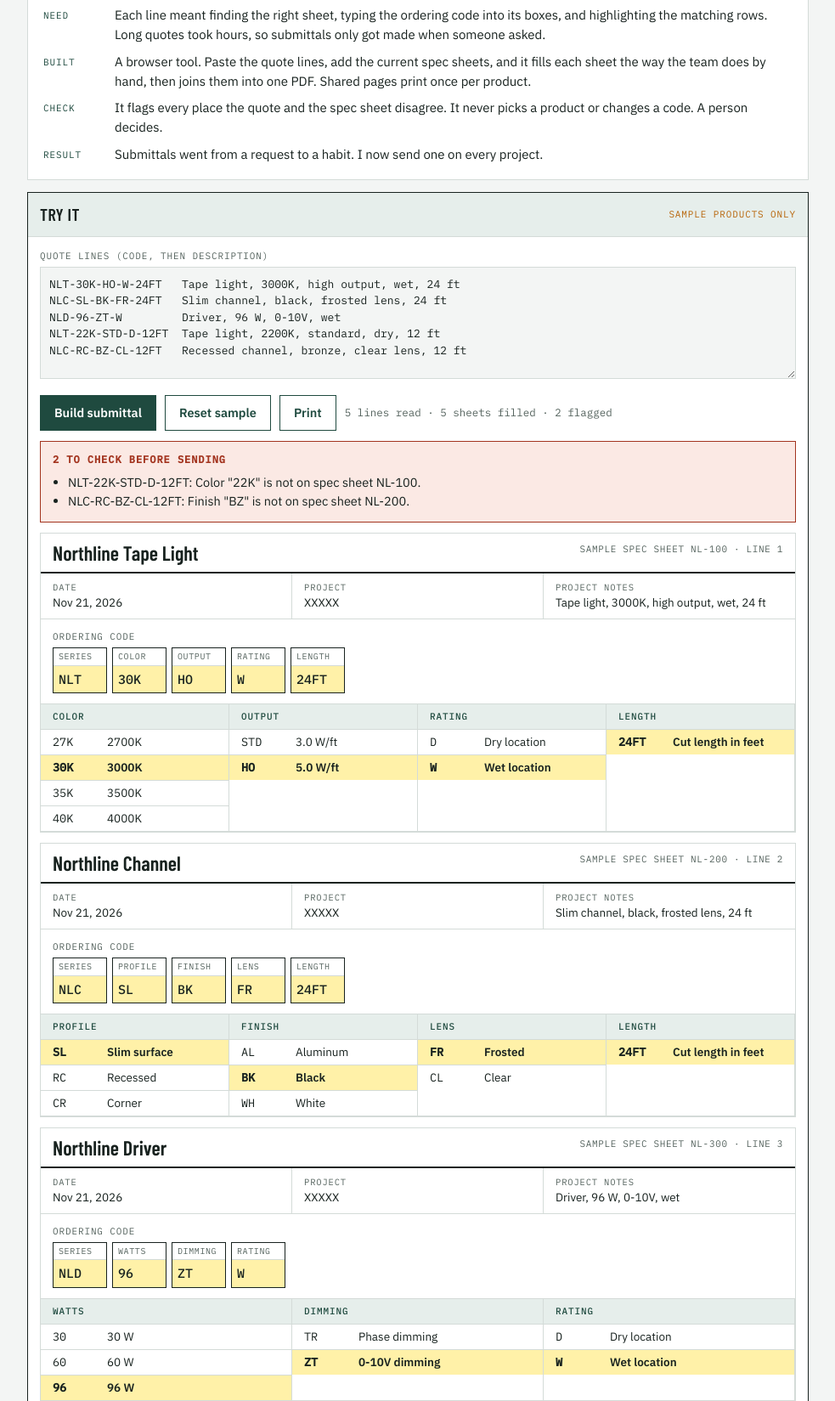
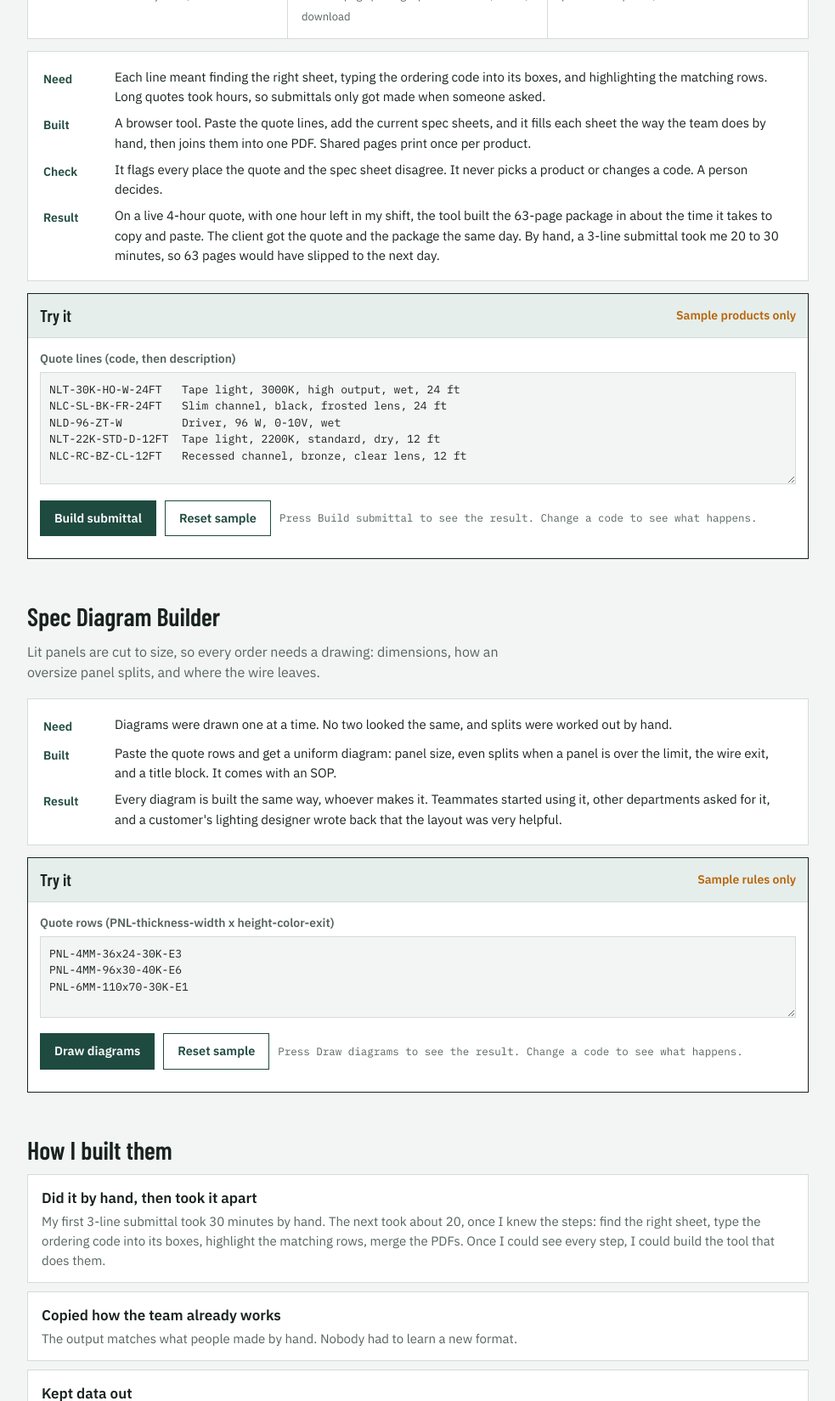
Before and after one commit to lennymachete/lennymachete.github.io, a plain HTML site: page work-tools.html in a window 1280 px wide. Shown: the part 708-2357 px from the top of the page at 85% size, without its empty margins (148-1131 px from the left). Drawn offline with nearby package versions, Linux system fonts and the light colour scheme.

Commit message:
Update work-tools.html

```diff
--- a/work-tools.html
+++ b/work-tools.html
@@ -130,6 +130,13 @@ button.ghost { background: transparent; color: var(--pine); }
   body { background: #fff; }
   .sheet, .diagram { break-inside: avoid; }
 }
+
+/* Nov 21: plainer type. Sentence case, fewer code-style labels. */
+.eyebrow, h2, .do h3, .ring .tag, .ring h3, .case dt, .bench-head b, .bench-head span, label, .flags h4 { text-transform: none; letter-spacing: 0; }
+.eyebrow, .ring .tag, .case dt, label, .bench-head span, .flags h4 { font-family: var(--body); font-size: 14px; font-weight: 600; }
+h2 { font-size: 30px; }
+.how li::before, .loop li::before { content: none; }
+.how li, .loop li { grid-template-columns: minmax(0, 1fr); }
 </style>
 </head>
 <body>
@@ -139,15 +146,15 @@ button.ghost { background: transparent; color: var(--pine); }
   <div class="eyebrow"><a href="index.html">Leonard Mazzotti</a> · Work tools · 2026</div>
   <h1>Quote lines in. <span>Finished documents out.</span></h1>
   <p class="thesis">Two tools I built for my quoting team at Elemental Brands. Both take the lines already sitting in the quote and build the document people used to make by hand. Both are used daily across Quotes, Account Management, and Customer Support.</p>
-  <p class="notice"><b>These are demos.</b> Every product, code, and rule on this page is made up for the demo. No customer, pricing, or company data is here. The real tools hold none either. The tools themselves use no AI. I designed them and used AI to write the code.</p>
+  <p class="notice"><b>These are demos.</b> Every product, code, and rule on this page is made up for the demo. No customer, pricing, or company data is here. The real tools hold none either. The tools themselves use no AI. I learned each job by doing it by hand, took it apart step by step, designed the tool around how the team already works, and tested every run until it held up. AI wrote most of the code from my direction.</p>
 </header>
 
 <section aria-labelledby="h-sub">
   <h2 id="h-sub">Submittal Builder</h2>
   <p class="lede">A submittal is the packet a customer gets to approve what they are buying: one spec sheet per product, filled in and marked up to match the quote.</p>
   <div class="figs">
-    <div><b>~20 min</b><span>for one line by hand, timed</span></div>
-    <div><b>156 pages</b><span>built in about 10 minutes with the tool</span></div>
+    <div><b>20 to 30 min</b><span>for a 3-line submittal by hand, timed twice</span></div>
+    <div><b>Seconds</b><span>for a 63-page package: paste the lines, check, download</span></div>
     <div><b>82</b><span>product templates, with an SOP</span></div>
   </div>
   <div class="case">
@@ -155,7 +162,7 @@ button.ghost { background: transparent; color: var(--pine); }
       <dt>Need</dt><dd>Each line meant finding the right sheet, typing the ordering code into its boxes, and highlighting the matching rows. Long quotes took hours, so submittals only got made when someone asked.</dd>
       <dt>Built</dt><dd>A browser tool. Paste the quote lines, add the current spec sheets, and it fills each sheet the way the team does by hand, then joins them into one PDF. Shared pages print once per product.</dd>
       <dt>Check</dt><dd>It flags every place the quote and the spec sheet disagree. It never picks a product or changes a code. A person decides.</dd>
-      <dt>Result</dt><dd>Submittals went from a request to a habit. I now send one on every project.</dd>
+      <dt>Result</dt><dd>On a live 4-hour quote, with one hour left in my shift, the tool built the 63-page package in about the time it takes to copy and paste. The client got the quote and the package the same day. By hand, a 3-line submittal took me 20 to 30 minutes, so 63 pages would have slipped to the next day.</dd>
     </dl>
   </div>
 
@@ -184,7 +191,7 @@ button.ghost { background: transparent; color: var(--pine); }
     <dl>
       <dt>Need</dt><dd>Diagrams were drawn one at a time. No two looked the same, and splits were worked out by hand.</dd>
       <dt>Built</dt><dd>Paste the quote rows and get a uniform diagram: panel size, even splits when a panel is over the limit, the wire exit, and a title block. It comes with an SOP.</dd>
-      <dt>Result</dt><dd>Every diagram is built the same way, whoever makes it.</dd>
+      <dt>Result</dt><dd>Every diagram is built the same way, whoever makes it. Teammates started using it, other departments asked for it, and a customer's lighting designer wrote back that the layout was very helpful.</dd>
     </dl>
   </div>
 
@@ -208,12 +215,14 @@ button.ghost { background: transparent; color: var(--pine); }
 <section aria-labelledby="h-how">
   <h2 id="h-how">How I built them</h2>
   <ol class="how">
-    <li><div><h4>Timed the hand process first</h4><p>One line, start to finish, about 20 minutes. That number is the reason the tool exists.</p></div></li>
+    <li><div><h4>Did it by hand, then took it apart</h4><p>My first 3-line submittal took 30 minutes by hand. The next took about 20, once I knew the steps: find the right sheet, type the ordering code into its boxes, highlight the matching rows, merge the PDFs. Once I could see every step, I could build the tool that does them.</p></div></li>
     <li><div><h4>Copied how the team already works</h4><p>The output matches what people made by hand. Nobody had to learn a new format.</p></div></li>
     <li><div><h4>Kept data out</h4><p>No pricing, no customer names, no job data. Blank fields and sample rows only.</p></div></li>
     <li><div><h4>Made it flag, not decide</h4><p>When the quote and the sheet disagree, it says so and stops. The person signs off.</p></div></li>
+    <li><div><h4>Ran it until it broke</h4><p>On a live 63-page run, the tool repeated one image and skipped the lines. I caught it before it went out, fixed it, and reran it clean the same day.</p></div></li>
     <li><div><h4>Wrote the SOP and handed it off</h4><p>Teammates tested it, I fixed what they found, and the SOP stays current with every change.</p></div></li>
   </ol>
+  <p class="lede" style="margin-top:18px"><b>Also in progress, not shown here:</b> tools I'm building with our specials team, a notes and disclosures desk that keeps what we send customers consistent, and a drawing tool. They run on company product data, so they stay inside the company.</p>
   <a class="back" href="index.html">Back to portfolio</a>
 </section>
 
@@ -258,7 +267,7 @@ button.ghost { background: transparent; color: var(--pine); }
     if (!m) return null;
     var code = m[1].toUpperCase(), desc = m[2].trim(), parts = code.split('-'), prod = CATALOG[parts[0]];
     var out = { code: code, desc: desc, product: prod || null, picks: [], flags: [] };
-    if (!prod) { out.flags.push(code + ': no spec sheet template for "' + parts[0] + '".'); return out; }
+    if (!prod) { out.flags.push(code + ': invalid product code "' + parts[0] + '". Sample codes start with NLT, NLC, or NLD.'); return out; }
     var segs = parts.slice(1);
     prod.groups.forEach(function (g, i) {
       var v = segs[i], ok;
@@ -297,7 +306,8 @@ button.ghost { background: transparent; color: var(--pine); }
       ? '<div class="flags"><h4>' + flags.length + ' to check before sending</h4><ul>' + flags.map(function (f) { return '<li>' + esc(f) + '</li>'; }).join('') + '</ul></div>'
       : '<div class="flags ok"><h4>Every line matches its spec sheet</h4></div>';
     items.forEach(function (it, i) { if (it.product) { h += sheetHTML(it, i + 1, today); built++; } });
-    return { html: h, status: items.length + ' lines read · ' + built + ' sheets filled · ' + flags.length + ' flagged' };
+    function pl(n, w) { return n + ' ' + w + (n === 1 ? '' : 's'); }
+    return { html: h, status: pl(items.length, 'line') + ' read · ' + pl(built, 'sheet') + ' filled · ' + flags.length + ' flagged' };
   }
 
   /* ---------- Spec diagram (sample rules) ---------- */
@@ -307,7 +317,7 @@ button.ghost { background: transparent; color: var(--pine); }
 
   function parsePanel(line) {
     var m = line.trim().toUpperCase().match(/^PNL-(\d+)MM-(\d+(?:\.\d+)?)X(\d+(?:\.\d+)?)-(\d{2}K)-E(\d)$/);
-    if (!m) return { error: line.trim() + ': row not read. Use PNL-4MM-36x24-30K-E3.' };
+    if (!m) return { error: line.trim() + ': invalid row. Build it like PNL-4MM-36x24-30K-E3.' };
     var w = +m[2], hgt = +m[3], ex = +m[5];
     if (!EXITS[ex]) return { error: line.trim() + ': wire exit must be 1 to 8.' };
     if (w <= 0 || hgt <= 0 || w > 400 || hgt > 400) return { error: line.trim() + ': size is out of range.' };
@@ -352,16 +362,24 @@ button.ghost { background: transparent; color: var(--pine); }
 
   if (typeof module !== 'undefined' && module.exports) { module.exports = { buildSubmittal: buildSubmittal, buildDiagrams: buildDiagrams, parsePanel: parsePanel, parseLine: parseLine }; return; }
 
-  function wire(prefix, sample, fn) {
+  function wire(prefix, sample, fn, label) {
     var input = document.getElementById(prefix + '-in'), out = document.getElementById(prefix + '-out'), status = document.getElementById(prefix + '-status');
-    function run() { var r = fn(input.value); out.innerHTML = r.html; status.textContent = r.status; }
+    var printBtn = document.getElementById(prefix + '-print');
+    function clear(msg) { out.innerHTML = ''; status.textContent = msg; if (printBtn) printBtn.hidden = true; }
+    function run() {
+      var r = fn(input.value);
+      out.innerHTML = r.html; status.textContent = r.status;
+      if (printBtn) printBtn.hidden = !r.html;
+      if (r.html) out.scrollIntoView({ behavior: 'smooth', block: 'start' });
+    }
     input.value = sample;
+    clear('Press ' + label + ' to see the result. Change a code to see what happens.');
     document.getElementById(prefix + '-go').addEventListener('click', run);
-    document.getElementById(prefix + '-reset').addEventListener('click', function () { input.value = sample; run(); });
-    run();
+    input.addEventListener('input', function () { clear('Changed. Press ' + label + ' to run it again.'); });
+    document.getElementById(prefix + '-reset').addEventListener('click', function () { input.value = sample; clear('Sample restored. Press ' + label + ' to run it.'); });
   }
-  wire('sub', SUB_SAMPLE, buildSubmittal);
-  wire('dia', DIA_SAMPLE, buildDiagrams);
+  wire('sub', SUB_SAMPLE, buildSubmittal, 'Build submittal');
+  wire('dia', DIA_SAMPLE, buildDiagrams, 'Draw diagrams');
   document.getElementById('sub-print').addEventListener('click', function () { window.print(); });
 })();
 </script>
```
